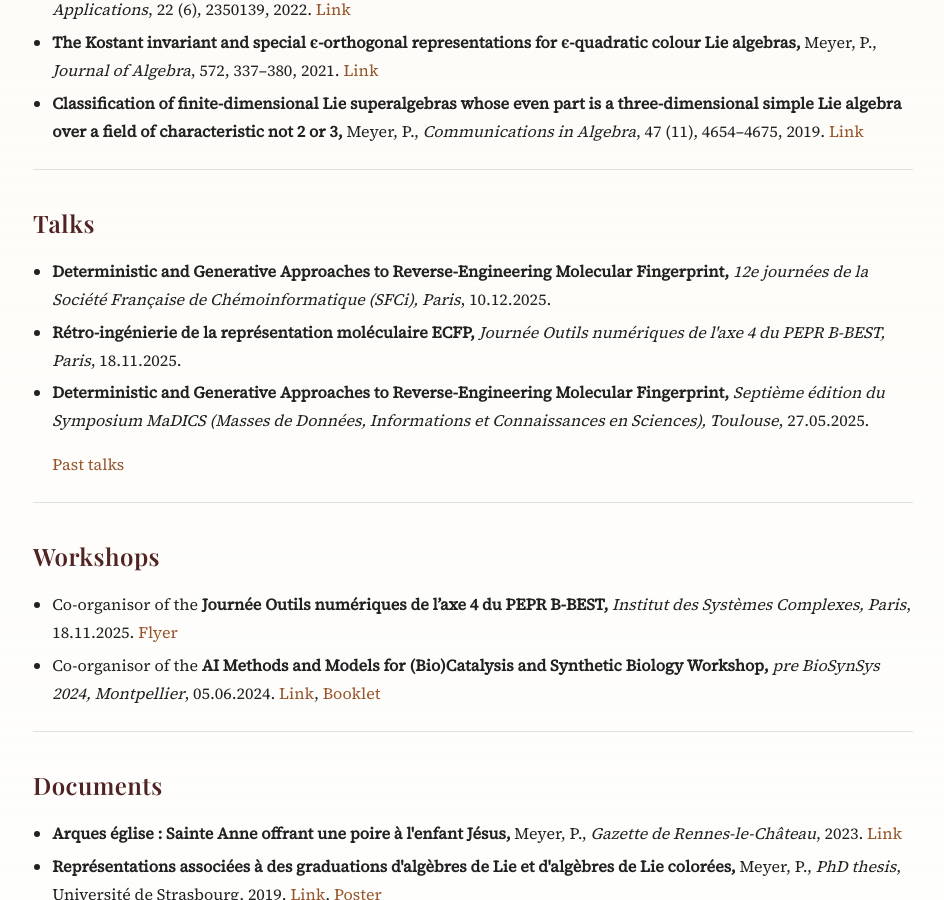
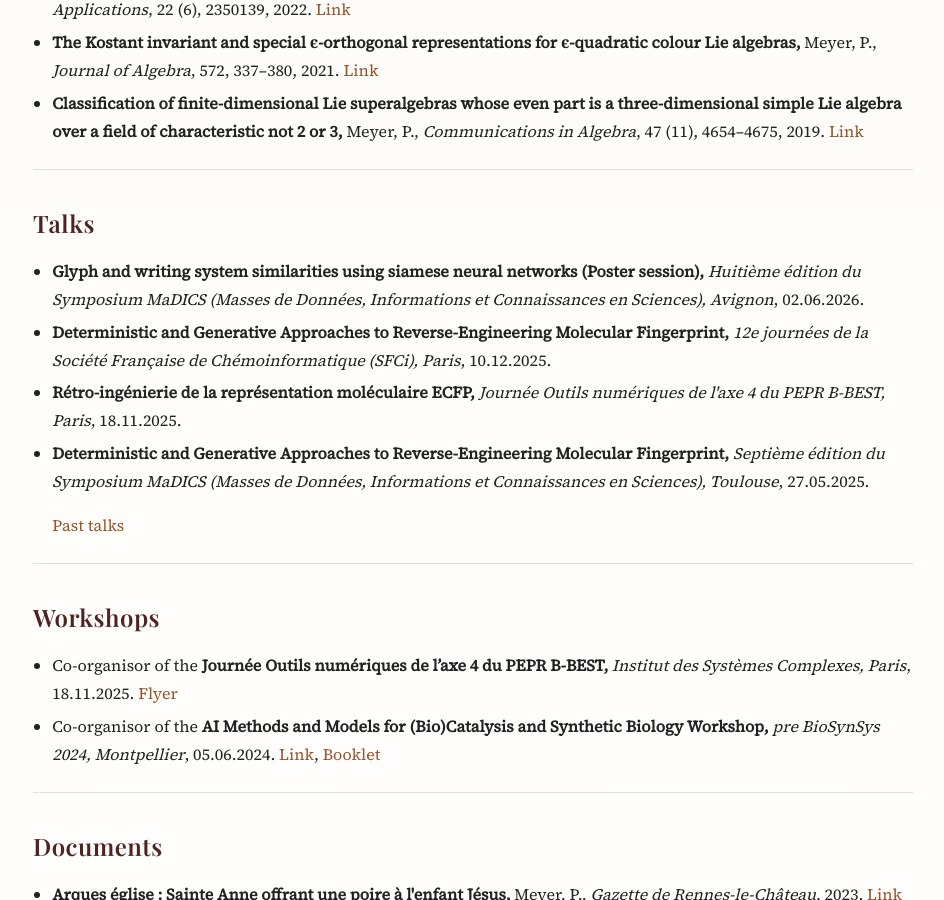
Before and after one commit to PhilippeMeyer68/philippemeyer68.github.io, a Jekyll site: the page built from index.md, in a window 1280 px wide and 900 px high, scrolled down 1458 px. Shown: the whole window, without its empty margins (167-1111 px from the left). Built offline with Jekyll 4.4.1, drawn with Linux system fonts in a browser that asks for light colours.

Commit message:
feat: madics26 poster session

```diff
--- a/index.md
+++ b/index.md
@@ -151,6 +151,11 @@ title: "Home"
   </div>
   <ul>
 <li>
+  <strong>Glyph and writing system similarities using siamese neural networks (Poster session), </strong>
+  <em>Huitième édition du Symposium MaDICS (Masses de Données, Informations et Connaissances en Sciences), Avignon</em>, 02.06.2026.
+</li>
+
+<li>
   <strong>Deterministic and Generative Approaches to Reverse-Engineering Molecular Fingerprint, </strong>
   <em>12e journées de la Société Française de Chémoinformatique (SFCi), Paris</em>, 10.12.2025.
 </li>
```
